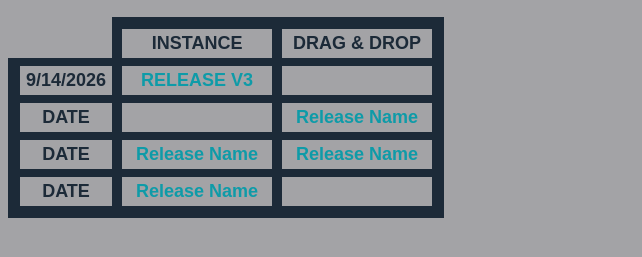
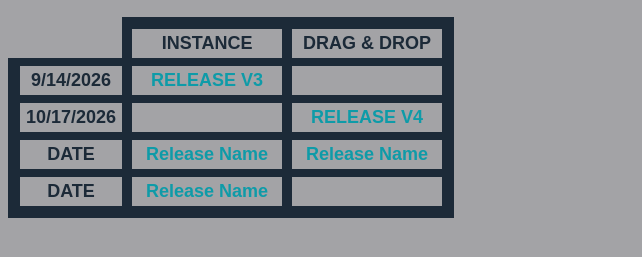
Before and after one commit to ieatcrayons05/thecraftmodded, a plain HTML site: page index.html in a window 1280 px wide. Shown: the part 109-366 px from the top of the page, without its empty margins (0-642 px from the left). Drawn offline with Linux system fonts and the light colour scheme.

Commit message:
Update index.html

```diff
--- a/index.html
+++ b/index.html
@@ -106,7 +106,7 @@
          Each line needs exactly 3 cells: date, instance, drag & drop.
          No file for a column? Use  <span class="blank"></span>  instead of the link. -->
     <span class="date">9/14/2026</span>  <a class="download" href="https://github.com/ieatcrayons05/thecraftmodded/releases/download/V3/RELEASE-V3-INSTANCE.zip">RELEASE V3</a>  <span class="blank"></span>
-    <span class="date">DATE</span>  <span class="blank"></span>                  <a class="download" href="#">Release Name</a>
+    <span class="date">10/17/2026</span>  <span class="blank"></span>                  <a class="download" href="https://github.com/ieatcrayons05/thecraftmodded/releases/download/V4/RELEASE-V4-DRAGNDROP.zip">RELEASE V4</a>
     <span class="date">DATE</span>  <a class="download" href="#">Release Name</a>  <a class="download" href="#">Release Name</a>
     <span class="date">DATE</span>  <a class="download" href="#">Release Name</a>  <span class="blank"></span>
     <!-- ===== END RELEASES ===== -->
```
